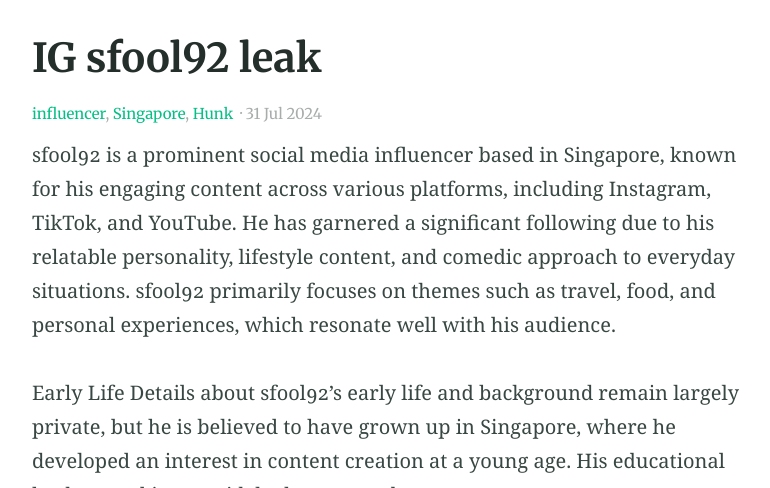
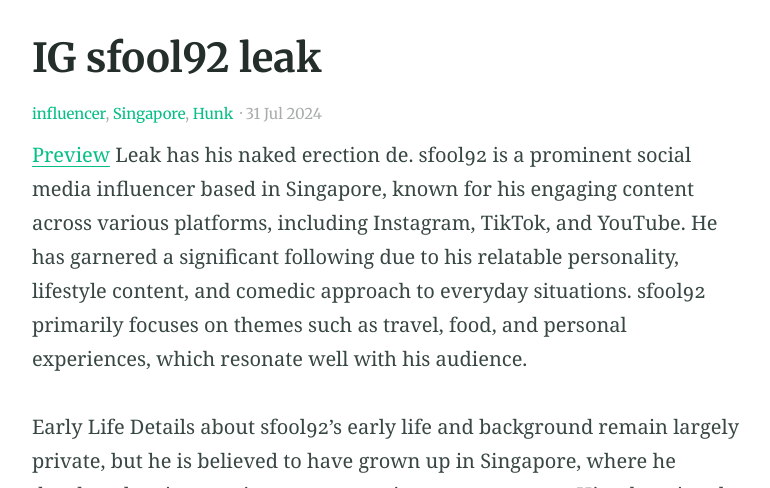
Before and after one commit to heynathanlum/wahtoon, a Jekyll site: the page built from _posts/2024-07-31-sfool92.md, in a window 1280 px wide and 900 px high, cut to the strip 412-900 px from the top of the window. Shown: the whole strip, without its empty margins (251-1021 px from the left). Built offline with Jekyll 4.4.1, drawn with Linux system fonts in a browser that asks for light colours.

Commit message:
Update 2024-07-31-sfool92.md

```diff
--- a/_posts/2024-07-31-sfool92.md
+++ b/_posts/2024-07-31-sfool92.md
@@ -6,7 +6,7 @@ categories:
 - Hunk
 feature_image: "https://picsum.photos/2560/600?image=872"
 ---
-
+[Preview](https://ipfs.io/ipfs/QmWuM38kj9UTduzQaSzkBi3K3xU6S8fwapsWx3NAc5kLxS/) Leak has his naked erection de.
 sfool92 is a prominent social media influencer based in Singapore, known for his engaging content across various platforms, including Instagram, TikTok, and YouTube. He has garnered a significant following due to his relatable personality, lifestyle content, and comedic approach to everyday situations. sfool92 primarily focuses on themes such as travel, food, and personal experiences, which resonate well with his audience.
 
 Early Life
```
